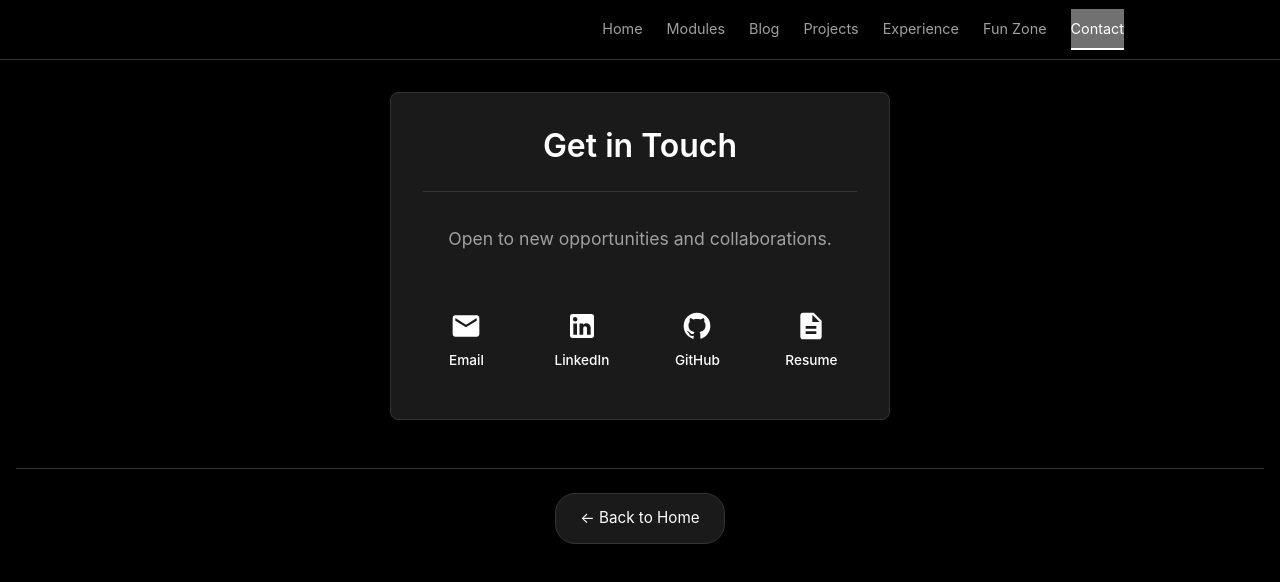
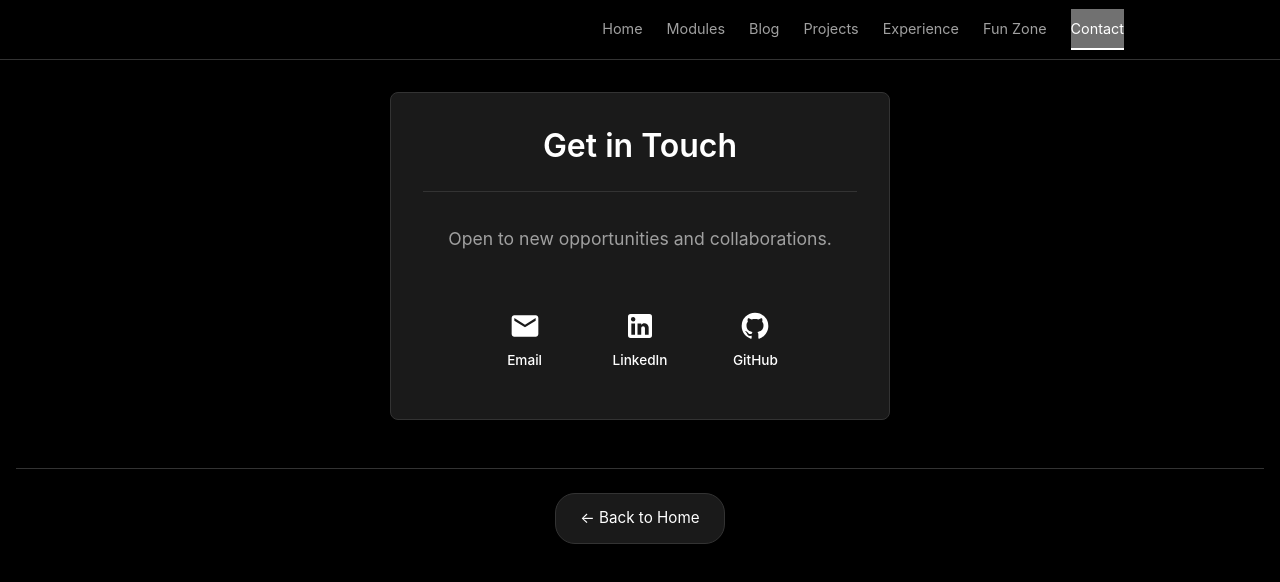
Before and after one commit to gnahuy123/gnahuy123.github.io, a React (Create React App) app: page /contact in a window 1280 px wide. Shown: the top 582 px of the page. Built offline with nearby package versions, Linux system fonts and the light colour scheme.

Commit message:
Removed resume

```diff
--- a/src/pages/Contact.js
+++ b/src/pages/Contact.js
@@ -2,7 +2,7 @@ import React from 'react';
 import './Page.css';
 import './Contact.css';
 import personData from '../data/personData.js';
-import { EmailIcon, LinkedInIcon, GitHubIcon, FileIcon } from '../components/Icons';
+import { EmailIcon, LinkedInIcon, GitHubIcon } from '../components/Icons';
 
 const Contact = () => {
     return (
@@ -31,10 +31,6 @@ const Contact = () => {
                     <span>GitHub</span>
                 </a>
 
-                <a href={personData.resume} target="_blank" rel="noopener noreferrer" className="contact-link">
-                    <FileIcon width="32" height="32" />
-                    <span>Resume</span>
-                </a>
             </div>
         </div>
     );
```
